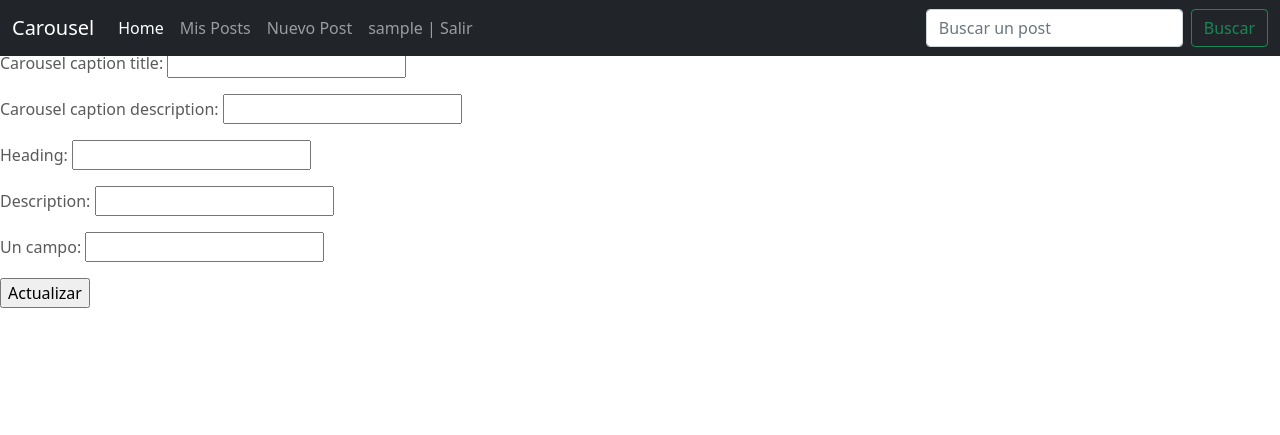
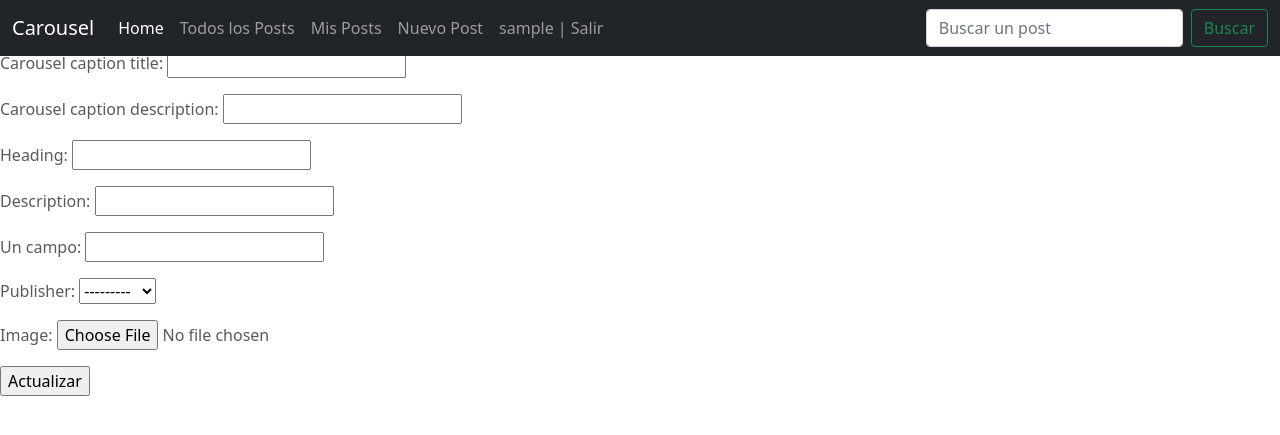
Before and after one commit to martinezger/proyecto-modelo, a Django app: page /post/create in a window 1280 px wide. Shown: the top 435 px of the page. Run offline with Django 4.2, Linux system fonts and the light colour scheme; the visitor is signed in with stand-in values (Sample User, id 1); data comes from the database, SQL or seed files in the repository; some libraries are stand-ins or nearby versions.

Commit message:
imagenes de posts, autorizacion solo el dueno puede editar y borrar

```diff
--- a/SocialTravel/models.py
+++ b/SocialTravel/models.py
@@ -1,4 +1,5 @@
 from django.db import models
+from django.contrib.auth.models import User
 
 class Post(models.Model):
     carousel_caption_title = models.CharField(max_length=30)
@@ -6,6 +7,13 @@ class Post(models.Model):
     heading = models.CharField(max_length=15)
     description = models.CharField(max_length=120)
     un_campo = models.CharField(max_length=10)
+    publisher = models.ForeignKey(to=User, on_delete=models.CASCADE, related_name="publisher")
+    image = models.ImageField(upload_to="posts", null=True, blank=True)
+
+    @property
+    def image_url(self):
+        return self.image.url if self.image else ''
+
 
     def __str__(self):
         return f"{self.id} - {self.carousel_caption_title}"
--- a/SocialTravel/templates/SocialTravel/base.html
+++ b/SocialTravel/templates/SocialTravel/base.html
@@ -60,9 +60,12 @@
           <li class="nav-item">
             <a class="nav-link active" aria-current="page" href="{% url  'index' %}">Home</a>
           </li>
+          <li class="nav-item">
+            <a class="nav-link" href="{% url 'post-list' %}">Todos los Posts</a>
+          </li>
           {% if user.is_authenticated %}
             <li class="nav-item">
-              <a class="nav-link" href="{% url 'post-list' %}">Mis Posts</a>
+              <a class="nav-link" href="{% url 'post-mine' %}">Mis Posts</a>
             </li>
             <li class="nav-item">
               <a class="nav-link" href="{% url 'post-create' %}">Nuevo Post</a>
--- a/SocialTravel/templates/SocialTravel/post_form.html
+++ b/SocialTravel/templates/SocialTravel/post_form.html
@@ -3,7 +3,7 @@
 {% load static %}
 
 {% block principal %}
-<form method="post">
+<form method="post" enctype="multipart/form-data">
     {% csrf_token %}
     {{form.as_p}}
     <input type="submit" value="Actualizar">
--- a/SocialTravel/templates/SocialTravel/post_list.html
+++ b/SocialTravel/templates/SocialTravel/post_list.html
@@ -7,7 +7,7 @@
     {%  for post in posts  %}
     <li> {{post.id}} - {{ post.carousel_caption_title }} - {{ post.heading}}
          <a href="{% url 'post-detail' post.id %}">Detalle</a>
-         {% if user.is_authenticated %}
+         {% if user.is_authenticated and user.id == post.publisher.id %}
             <a href="{% url 'post-update' post.id %}">Actualizar</a>
             <a href="{% url 'post-delete' post.id %}">Borrar</a>
          {% endif %}
--- a/SocialTravel/views.py
+++ b/SocialTravel/views.py
@@ -5,7 +5,7 @@ from django.urls import reverse_lazy
 from django.views.generic import ListView, DetailView, CreateView, UpdateView, DeleteView
 from django.contrib.auth.views import LoginView, LogoutView
 from django.contrib.auth.forms import UserCreationForm
-from django.contrib.auth.mixins import LoginRequiredMixin
+from django.contrib.auth.mixins import LoginRequiredMixin, UserPassesTestMixin
 
 def index(request):
     return render(request, "SocialTravel/index.html")
@@ -15,22 +15,37 @@ class PostList(ListView):
     model = Post
     context_object_name = "posts"
 
+class PostMineList(LoginRequiredMixin, PostList):
+
+    def get_queryset(self):
+        return Post.objects.filter(publisher=self.request.user.id).all()
+
 
 class PostDetail(DetailView):
     model = Post
     context_object_name = "post"
 
 
-class PostUpdate(LoginRequiredMixin, UpdateView):
+class PostUpdate(LoginRequiredMixin, UserPassesTestMixin, UpdateView):
     model = Post
     success_url = reverse_lazy("post-list")
     fields = '__all__'
 
+    def test_func(self):
+        user_id = self.request.user.id
+        post_id =  self.kwargs.get("pk")
+        return Post.objects.filter(publisher=user_id, id=post_id).exists()
 
-class PostDelete(LoginRequiredMixin, DeleteView):
+
+class PostDelete(LoginRequiredMixin, UserPassesTestMixin, DeleteView):
     model = Post
     context_object_name = "post"
     success_url = reverse_lazy("post-list")
+
+    def test_func(self):
+        user_id = self.request.user.id
+        post_id =  self.kwargs.get("pk")
+        return Post.objects.filter(publisher=user_id, id=post_id).exists()
 
 
 class PostCreate(LoginRequiredMixin, CreateView):
--- a/project/settings.py
+++ b/project/settings.py
@@ -116,9 +116,13 @@ USE_TZ = True
 # Static files (CSS, JavaScript, Images)
 # https://docs.djangoproject.com/en/4.1/howto/static-files/
 
+STATIC_ROOT = str(Path(BASE_DIR) / 'static')
 STATIC_URL = 'static/'
 
 # Default primary key field type
 # https://docs.djangoproject.com/en/4.1/ref/settings/#default-auto-field
 
 DEFAULT_AUTO_FIELD = 'django.db.models.BigAutoField'
+
+MEDIA_ROOT = str(Path(BASE_DIR) / 'media')
+MEDIA_URL = 'media/'
--- a/project/urls.py
+++ b/project/urls.py
@@ -16,8 +16,10 @@ Including another URLconf
 from django.contrib import admin
 from django.urls import path
 from SocialTravel.views import( index, PostList, PostDetail,
-PostUpdate, PostDelete, PostCreate, PostSearch, Login, SignUp, Logout
+PostUpdate, PostDelete, PostCreate, PostSearch, Login, SignUp, Logout, PostMineList
 )
+from django.conf import settings
+from django.conf.urls.static import static
 
 urlpatterns = [
     path('', index, name="index"),
@@ -31,4 +33,7 @@ urlpatterns = [
     path('login/', Login.as_view(), name="login"),
     path('signup/', SignUp.as_view(), name="signup"),
     path('logout/', Logout.as_view(), name="logout"),
+    path('post/list/mine', PostMineList.as_view(), name="post-mine"),
 ]
+
+urlpatterns += static(settings.MEDIA_URL, document_root=settings.MEDIA_ROOT)
```
Also changed, not shown: SocialTravel/templates/SocialTravel/post_detail.html (+7 -6 lines), SocialTravel/migrations/0003_post_publisher.py (added), SocialTravel/migrations/0004_post_image.py (added), media/posts/cataratas-del-iguazu-misiones.jpeg (added), media/posts/cataratas-del-iguazu-misiones_GFqcK73.jpeg (added), media/posts/cataratas-del-iguazu-misiones_QwcFq9Q.jpeg (added), media/posts/cataratas-del-iguazu-misiones_sZnbSqr.jpeg (added).
